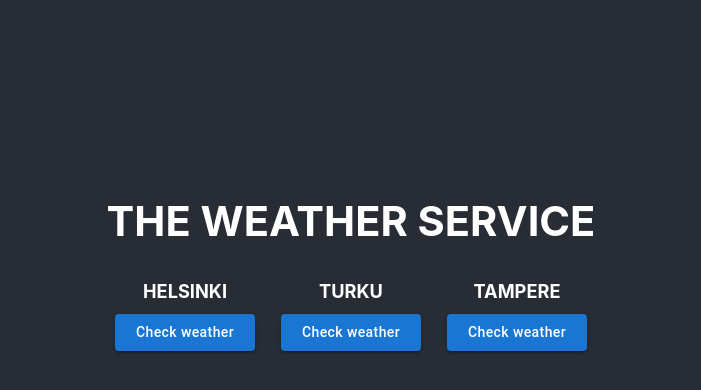
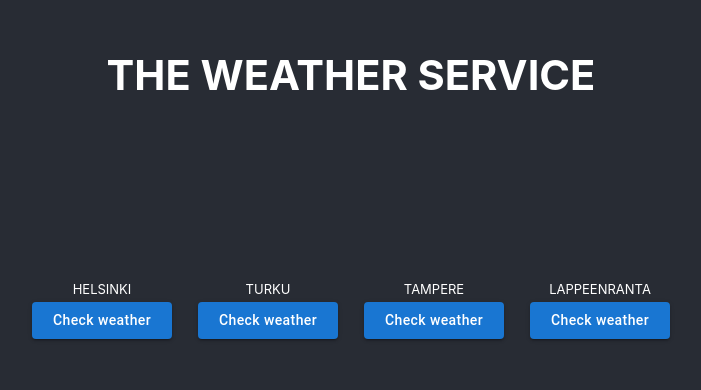
Before and after one commit to nibsuoogee/weather-app-react, a React (Create React App) app: page / in a window 1280 px wide. Shown: the part 138-528 px from the top of the page, without its empty margins (289-990 px from the left). Built offline with nearby package versions, Linux system fonts and the light colour scheme.

Commit message:
outlook and screen reader stuff

```diff
--- a/src/App.css
+++ b/src/App.css
@@ -6,17 +6,6 @@
 
 .App {
   text-align: center;
-}
-
-.App-logo {
-  height: 40vmin;
-  pointer-events: none;
-}
-
-@media (prefers-reduced-motion: no-preference) {
-  .App-logo {
-    animation: App-logo-spin infinite 20s linear;
-  }
 }
 
 .App-header {
@@ -30,23 +19,11 @@
   color: white;
 }
 
-.App-link {
-  color: #61dafb;
-}
-
-@keyframes App-logo-spin {
-  from {
-    transform: rotate(0deg);
-  }
-  to {
-    transform: rotate(360deg);
-  }
-}
-
 .Main-grid {
   display: grid;
   grid-template-columns: repeat(auto-fit, minmax(200px, 1fr));
-  grid-template-rows: 50% 50%;
+  grid-template-rows: 20% 80%;
+  height: 60vh;
   justify-content: center;
   align-content: center;
 }
--- a/src/App.js
+++ b/src/App.js
@@ -6,9 +6,10 @@ import CityWeather from './components/CityWeather/CityWeather';
 
 function App() {
   const [availableCities, setAvailableCities] = useState([
-    {name: "Helsinki", longitude: 60.17, latitude: 24.95},
-    {name: "Turku", longitude: 60.45, latitude: 22.28},
-    {name: "Tampere", longitude: 61.50, latitude: 23.80}
+    {name: "Helsinki", latitude: 60.17, longitude: 24.95},
+    {name: "Turku", latitude: 60.45, longitude: 22.28},
+    {name: "Tampere", latitude: 61.50, longitude: 23.80},
+    {name: "Lappeenranta", latitude: 61.06, longitude: 28.19}
   ]);
 
   const [activeCity, setActiveCity] = useState(null);
--- a/src/components/CityButton/CityButton.css
+++ b/src/components/CityButton/CityButton.css
@@ -0,0 +1,4 @@
+.Check-block {
+    display: grid;
+    gap: 5px;
+}
--- a/src/components/CityButton/CityButton.jsx
+++ b/src/components/CityButton/CityButton.jsx
@@ -4,8 +4,8 @@ import Button from '@mui/material/Button';
 const CityButton = ({cityName, activeCity, activateCity}) => {
 
     return(!activeCity) ? (
-        <div>
-            <h1>{cityName.toUpperCase()}</h1>
+        <div className="Check-block">
+            <label>{cityName.toUpperCase()}</label>
             <Button className="text-btn" variant="contained" onClick={() => activateCity(cityName)}>Check weather</Button>
         </div>
     ) : "";
--- a/src/components/CityWeather/CityWeather.css
+++ b/src/components/CityWeather/CityWeather.css
@@ -2,11 +2,13 @@
     display: grid;
     justify-content: center;
     align-items: center;
-    width: 400px;
+    height: 40vh;
     gap: 5px;
   }
 
 .Weather-Carousel {
     display: flex;
     gap: 40px;
+    justify-content: center;
+    align-items: center;
 }
--- a/src/components/CityWeather/CityWeather.jsx
+++ b/src/components/CityWeather/CityWeather.jsx
@@ -9,6 +9,7 @@ const CityWeather = ({activeCity, deactivateCity}) => {
     const [switchChecked, setSwitchChecked] = useState(false);
     const [cityWeatherDisplay, setCityWeatherDisplay] = useState(null);
     const [cityWeather, setCityWeather] = useState(null);
+    const [currentTimeAndOffset, setCurrentTimeAndOffset] = useState(null);
 
     const handlesetSwitchChecked = (event) => {
         setSwitchChecked(event.target.checked);
@@ -23,7 +24,6 @@ const CityWeather = ({activeCity, deactivateCity}) => {
     }
 
     const handleSetCityWeather = (response)  => {
-
         // offset -120 = UTC+02
         var offset = new Date().getTimezoneOffset() / 60 * (-1);
 
@@ -46,10 +46,6 @@ const CityWeather = ({activeCity, deactivateCity}) => {
         const formattedDateYesterday = dateYesterday.toISOString().slice(5, 10);
         const formattedDateTomorrow = dateTomorrow.toISOString().slice(5, 10);
 
-        console.log(formattedTimeYesterday)
-        console.log(formattedTimeToday)
-        console.log(formattedTimeTomorrow)
-
         let indexOfWeatherToday = response.data.hourly.time.indexOf(formattedTimeToday)
         let weatherOfIndexToday = response.data.hourly.temperature_2m[indexOfWeatherToday]
         let codeOfIndexToday = response.data.hourly.weathercode[indexOfWeatherToday]
@@ -71,6 +67,7 @@ const CityWeather = ({activeCity, deactivateCity}) => {
         const multipleDays = [ ...newState ]
         const today = multipleDays.filter(day => day.date === formattedDateToday);
         setCityWeatherDisplay(today)
+        setCurrentTimeAndOffset(`${formattedTimeToday.slice(11,16)} UTC${(offset >= 0) ? "+" : ""}${offset}`)
     }
 
     // offset -120 = UTC+02
@@ -92,7 +89,7 @@ const CityWeather = ({activeCity, deactivateCity}) => {
     const formattedDateTomorrow = dateTomorrow.toISOString().slice(0, 10);
 
     if (activeCity && !cityWeather) {
-        const request = axios.get(`https://api.open-meteo.com/v1/forecast?latitude=${activeCity.longitude}&longitude=${activeCity.latitude}&hourly=temperature_2m,weathercode&timezone=Europe%2FMoscow&start_date=${formattedDateYesterday}&end_date=${formattedDateTomorrow}`);
+        const request = axios.get(`https://api.open-meteo.com/v1/forecast?latitude=${activeCity.latitude}&longitude=${activeCity.longitude}&hourly=temperature_2m,weathercode&timezone=Europe%2FMoscow&start_date=${formattedDateYesterday}&end_date=${formattedDateTomorrow}`);
 
         request.then(response => {
             handleSetCityWeather(response);
@@ -108,6 +105,7 @@ const CityWeather = ({activeCity, deactivateCity}) => {
 
     return(activeCity && cityWeather) ? (
         <div className="Weather-content">
+            {currentTimeAndOffset ? <label>Information for {currentTimeAndOffset} on each day.</label> : ""}
             <div className="Weather-Carousel">
                 {cityWeatherDisplay.map((day) => (
                     switchChecked ?
--- a/src/components/SingleDayWeather/SingleDayWeather.css
+++ b/src/components/SingleDayWeather/SingleDayWeather.css
@@ -1,6 +1,9 @@
 .Weather-tower {
     display: grid;
-    flex-direction: column;
-    align-items: center;
-    justify-content: center;
+    grid-template-rows: 50px 125px 50px;
+    gap: 20px;
 }
+
+.temperature {
+    font-size: 45px;
+}
--- a/src/components/SingleDayWeather/SingleDayWeather.jsx
+++ b/src/components/SingleDayWeather/SingleDayWeather.jsx
@@ -5,7 +5,7 @@ import { faCloud, faCloudRain, faCloudShowersHeavy, faSnowflake, faSun, faBolt,
 
 const SingleDayWeather = ({date, temperature, code}) => {
 
-    library.add(faCloud, faCloudRain, faCloudShowersHeavy, faSnowflake, faSun, faBolt, faSmog, faWind)
+    library.add(faCloud, faCloudRain, faCloudShowersHeavy, faSnowflake, faSun, faBolt, faSmog, faWind, faCloudBolt, faTornado, faCloudMeatball, faCloudShowersWater)
 
     const weatherCodes = [
         {
@@ -170,7 +170,7 @@ const SingleDayWeather = ({date, temperature, code}) => {
         }
       ];
 
-    if (temperature && (code !== null)) {
+    if (temperature && (code !== (null || undefined))) {
       let floorCode = 0;
       for (let i = 0; i < weatherCodes.length; i++) {
           if (code === weatherCodes[i].floor) {
@@ -186,7 +186,7 @@ const SingleDayWeather = ({date, temperature, code}) => {
 
       const ShowDate = (date) => {
         const formattedDate = date.replace('-','.');
-        return formattedDate ? <h1>{formattedDate}</h1> : "";
+        return formattedDate ? <label className="date">{formattedDate}</label> : "";
       }
 
       return(
@@ -194,17 +194,16 @@ const SingleDayWeather = ({date, temperature, code}) => {
           <div>
             {date ? ShowDate(date) : ""}
           </div>
-        <div>
-            <FontAwesomeIcon icon={weather.icon} size="4x"/>
-            <h1>{temperature}</h1>
-            <h1>{weather.description}</h1>
-        </div>
+            <FontAwesomeIcon className="weather-icon" icon={weather.icon} size="4x"/>
+            <label className="temperature">{temperature}°C</label>
+            <label className="date">{weather.description}</label>
         </div>
 
       );
 
+    } else {
+      return("");
     }
-    return("");
 
 }
 
```
